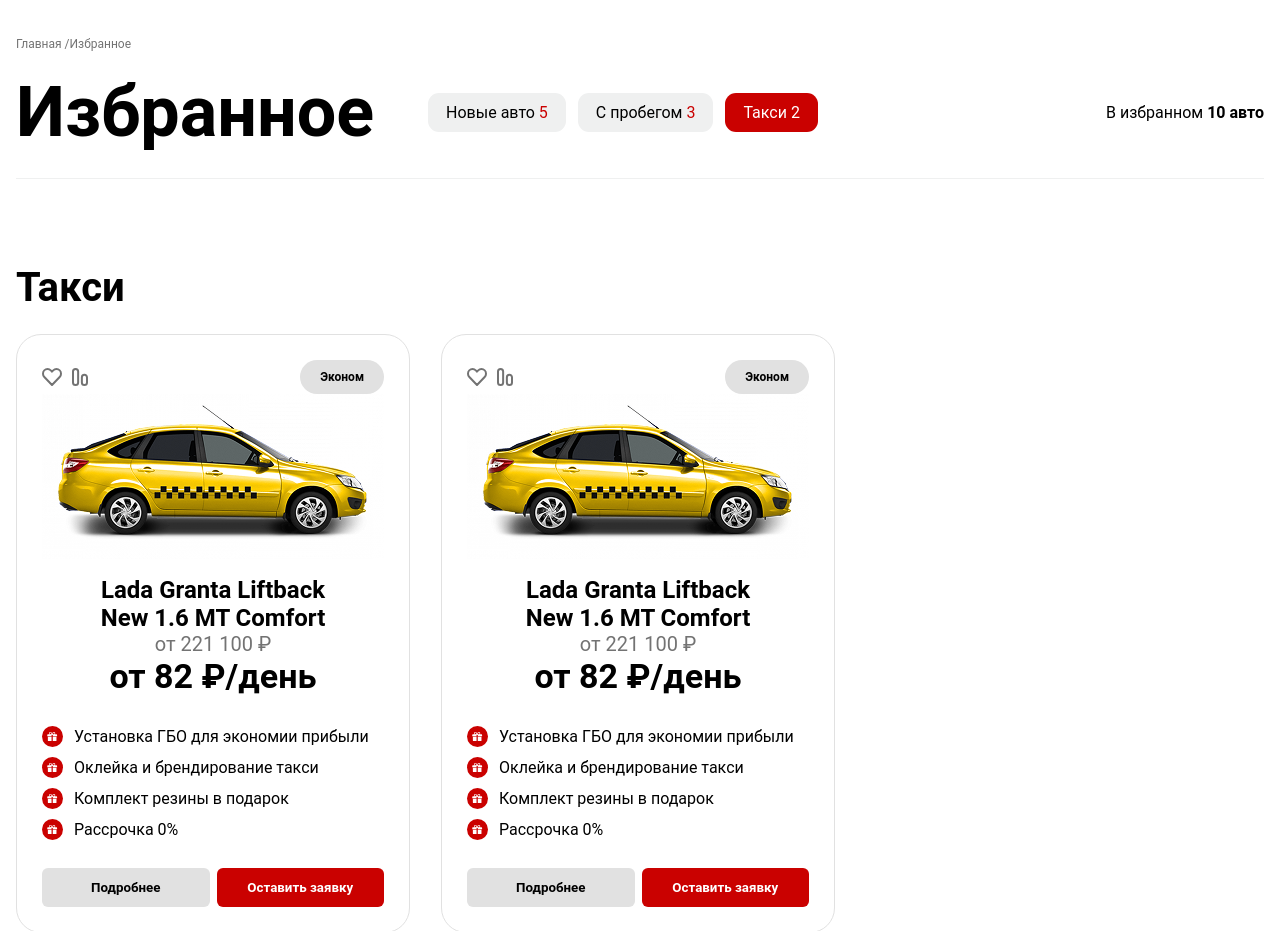
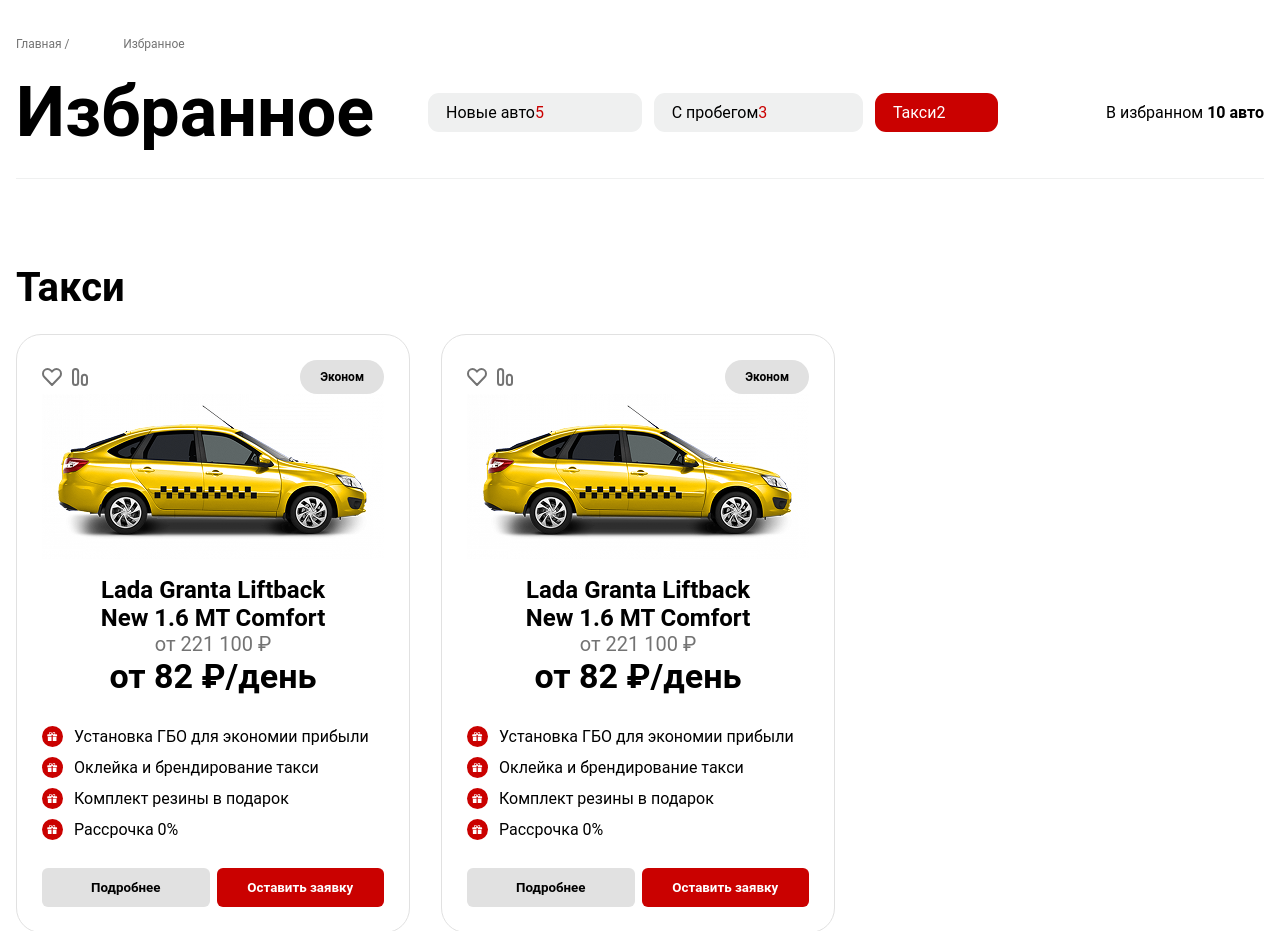
Before and after one commit to Nafisaxon755/ABC-Auto, a plain HTML site: page pages/favorites/favorites3.html in a window 1280 px wide. Shown: the top 931 px of the page. Drawn offline with Linux system fonts and the light colour scheme.

Commit message:
Added my all pages

```diff
--- a/pages/favorites/favorites3.css
+++ b/pages/favorites/favorites3.css
@@ -13,6 +13,8 @@
 
 a {
   text-decoration: none;
+  display: grid;
+  grid-template-columns: repeat(2, 1fr);
 }
 
 /* FAVORITES */
```
Also changed, not shown: pages/favorites/favorites1.css (+19 -0 lines).
